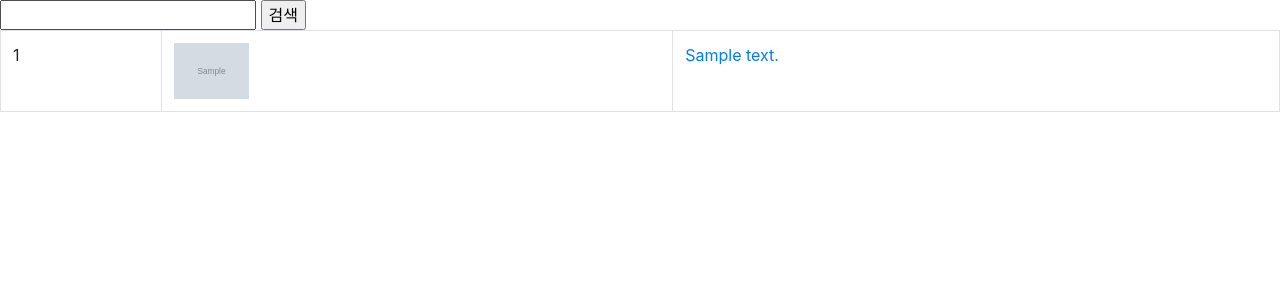
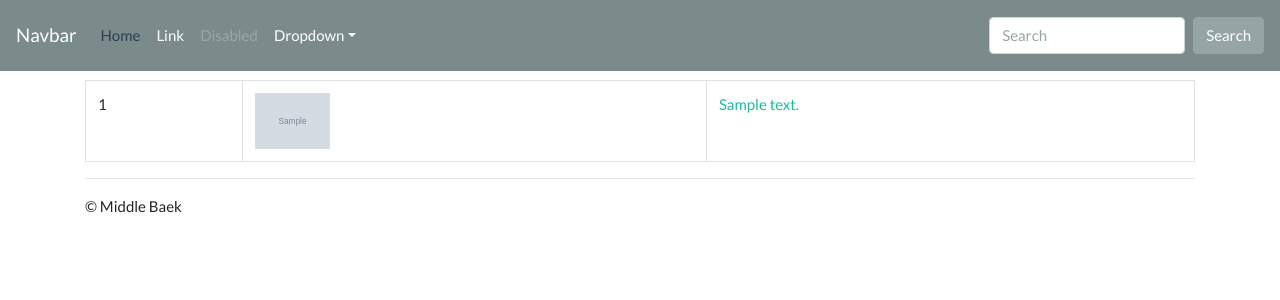
Before and after one commit to baekjungkim/django-with-react, a Django app: page /instagram/ in a window 1280 px wide. Shown: the top 300 px of the page. Run offline with Django 3.2, Linux system fonts and the light colour scheme; a user stored in the database is signed in; tables that the repository leaves empty hold one stand-in row (values such as "Sample post"); grey boxes marked "Sample" are stand-in pictures; some libraries are stand-ins or nearby versions.

Commit message:
웹/프) 03 - CSS Layout (2)

```diff
--- a/instagram/admin.py
+++ b/instagram/admin.py
@@ -23,7 +23,7 @@ class PostAdmin(admin.ModelAdmin):
         "message_length",
         "is_public",
         "author",
-        "tag",
+        "get_tag",
         "created_at",
         "updated_at",
     ]
@@ -39,9 +39,10 @@ class PostAdmin(admin.ModelAdmin):
     def message_length(self, post):
         return f"{len(post.message)} 글자"
 
-    def tag(self, post):
+    def get_tag(self, post):
         return ", ".join([tag.name for tag in post.tag_set.all()])
 
+    get_tag.short_description = "tag"
     photo_tag.short_description = "photo"
     message_length.short_description = "메세지 글자수"
 
--- /dev/null
+++ b/instagram/templates/instagram/layout.html
@@ -0,0 +1,73 @@
+<!DOCTYPE html>
+<html>
+
+<head>
+    <meta charset='utf-8'>
+    <title>{% block title%}{% endblock title %}</title>
+    <link rel="stylesheet" href="https://stackpath.bootstrapcdn.com/bootswatch/4.5.0/flatly/bootstrap.min.css"
+        integrity="sha384-mhpbKVUOPCSocLzx2ElRISIORFRwr1ZbO9bAlowgM5kO7hnpRBe+brVj8NNPUiFs" crossorigin="anonymous">
+    <script src="https://code.jquery.com/jquery-2.2.4.js"
+        integrity="sha256-iT6Q9iMJYuQiMWNd9lDyBUStIq/8PuOW33aOqmvFpqI=" crossorigin="anonymous"></script>
+    <script src="https://stackpath.bootstrapcdn.com/bootstrap/4.5.0/js/bootstrap.min.js"
+        integrity="sha384-OgVRvuATP1z7JjHLkuOU7Xw704+h835Lr+6QL9UvYjZE3Ipu6Tp75j7Bh/kR0JKI" crossorigin="anonymous">
+    </script>
+    <style>
+        body {
+            padding-top: 5rem;
+            padding-bottom: 2rem;
+        }
+    </style>
+</head>
+
+<body>
+    <nav class="navbar navbar-expand-md navbar-dark bg-dark fixed-top">
+        <a class="navbar-brand" href="#">Navbar</a>
+        <button class="navbar-toggler" type="button" data-toggle="collapse" data-target="#navbarsExampleDefault"
+            aria-controls="navbarsExampleDefault" aria-expanded="false" aria-label="Toggle navigation">
+            <span class="navbar-toggler-icon"></span>
+        </button>
+
+        <div class="collapse navbar-collapse" id="navbarsExampleDefault">
+            <ul class="navbar-nav mr-auto">
+                <li class="nav-item active">
+                    <a class="nav-link" href="#">Home <span class="sr-only">(current)</span></a>
+                </li>
+                <li class="nav-item">
+                    <a class="nav-link" href="#">Link</a>
+                </li>
+                <li class="nav-item">
+                    <a class="nav-link disabled" href="#" tabindex="-1" aria-disabled="true">Disabled</a>
+                </li>
+                <li class="nav-item dropdown">
+                    <a class="nav-link dropdown-toggle" href="#" id="dropdown01" data-toggle="dropdown"
+                        aria-haspopup="true" aria-expanded="false">Dropdown</a>
+                    <div class="dropdown-menu" aria-labelledby="dropdown01">
+                        <a class="dropdown-item" href="#">Action</a>
+                        <a class="dropdown-item" href="#">Another action</a>
+                        <a class="dropdown-item" href="#">Something else here</a>
+                    </div>
+                </li>
+            </ul>
+            <form class="form-inline my-2 my-lg-0" action="{% url 'instagram:post_list' %}">
+                <input class="form-control mr-sm-2" type="text" placeholder="Search" aria-label="Search" name="query"
+                    value="{{q}}">
+                <button class="btn btn-secondary my-2 my-sm-0" type="submit">Search</button>
+            </form>
+        </div>
+    </nav>
+
+    <div class="container">
+        <div class="row">
+            <div class="col-sm-12">
+
+                {% block content %}
+                {% endblock content %}
+
+                <hr />
+                &copy; Middle Baek
+            </div>
+        </div>
+    </div>
+</body>
+
+</html>
--- a/instagram/templates/instagram/post_list.html
+++ b/instagram/templates/instagram/post_list.html
@@ -1,20 +1,16 @@
+{% extends "instagram/layout.html" %}
 {% load bootstrap4 %}
 
-<!DOCTYPE html>
-<html>
+{% block title %}
+Instagram / Post List
+{% endblock title %}
 
-<head>
-    <meta charset='utf-8'>
-    <title>Instagram / Post List</title>
-    <link rel="stylesheet" href="https://stackpath.bootstrapcdn.com/bootstrap/4.5.0/css/bootstrap.min.css"
-        integrity="sha384-9aIt2nRpC12Uk9gS9baDl411NQApFmC26EwAOH8WgZl5MYYxFfc+NcPb1dKGj7Sk" crossorigin="anonymous">
-</head>
+{% block content %}
 
-<body>
-    <form action="" method="get">
+{% comment %} <form action="" method="get">
     <input type="text" name="query" value="{{q}}" />
     <input type="submit" value="검색" />
-    </form>
+</form> {% endcomment %}
 
 <table class="table table-bordered table-hover">
     <tbody>
@@ -41,6 +37,7 @@
     </tbody>
 </table>
 
+
 {% comment %}
 {{ is_paginated }}
 {{ page_obj }}
@@ -48,6 +45,5 @@
 {% if is_paginated %}
 {% bootstrap_pagination page_obj size="small" justify_content="center" %}
 {% endif %}
-</body>
 
-</html>
+{% endblock content %}
```
Also changed, not shown: instagram/templates/instagram/post_detail.html (+18 -3 lines). Lines whose indentation alone changed are shown as unchanged.
